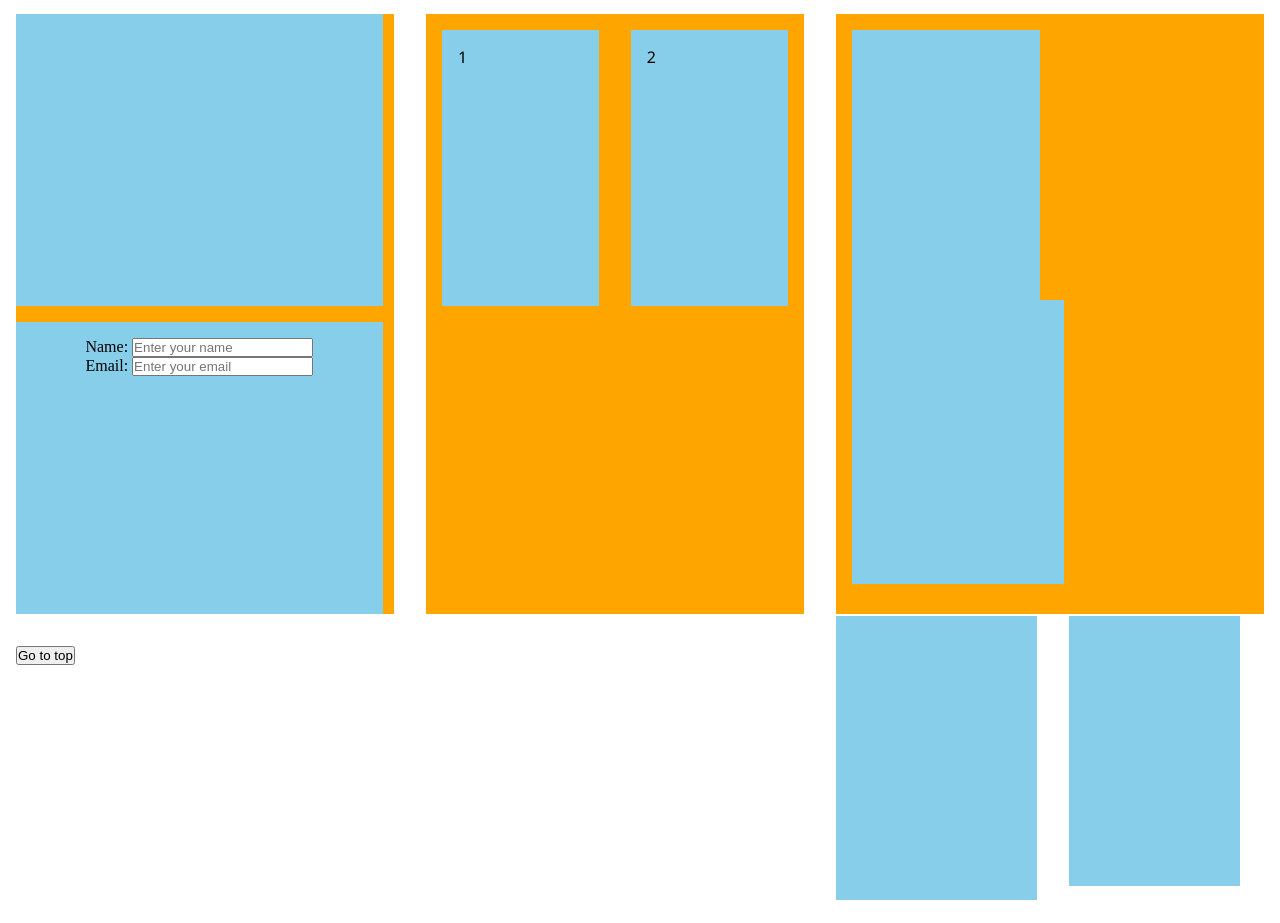
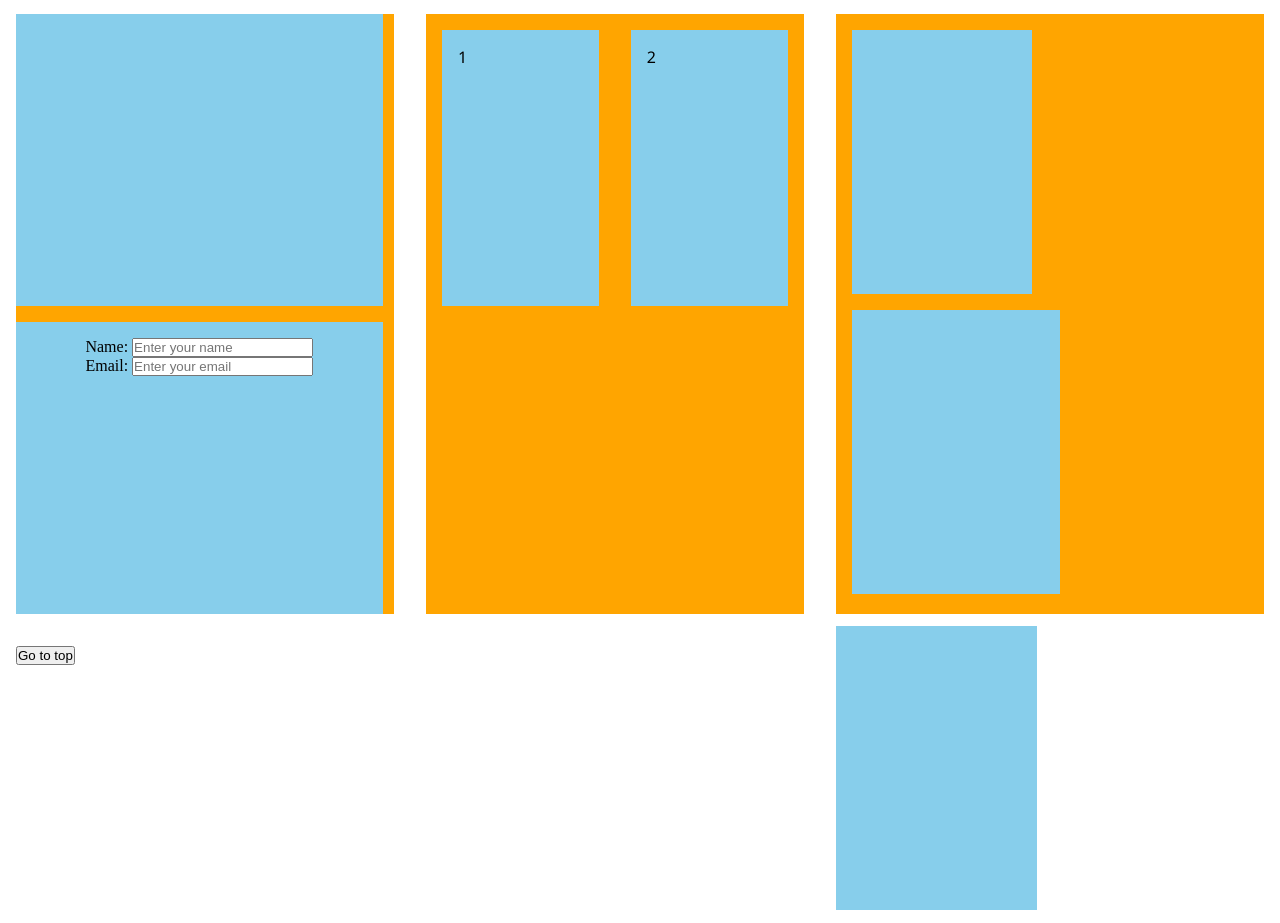
Before and after one commit to khlnidhi/Assesment, a plain HTML site: page index.html in a window 1280 px wide. Shown: the part 94-1017 px from the top of the page. Before the commit the page ends 994 px from the top, so only its background shows below. Drawn offline with Linux system fonts and the light colour scheme.

Commit message:
final commit

```diff
--- a/test.css
+++ b/test.css
@@ -62,7 +62,7 @@
 
 }
 .dbox{
-    width: 42%;
+    width: 22%;
     height: 46%;
     background-color:skyblue;
     margin: 1em;
@@ -105,16 +105,18 @@
 
 }
 .j{
+
+     margin-left: 1em;
     margin-top: 1em;
-    margin-left: 1em;
-    width: 44%;
-    height: 45%;
-
+    margin-bottom: 1em;
+    margin-right: 1em;
+    width: 42%;
+    height: 44%;
 }
 .k{
     margin-left: 1em;
     margin-bottom: 1em;
-    width: 49.5%;
+    width: 48.6%;
 }
 .l{
     margin-top: 1em;
@@ -126,8 +128,8 @@
     margin-top: 1em;
     margin-bottom: 1em;
     margin-right: 1em;
-    width: 40%;
-    height: 45%;
+    width: 42%;
+    height: 44%;
 
 }
 .button{
```
